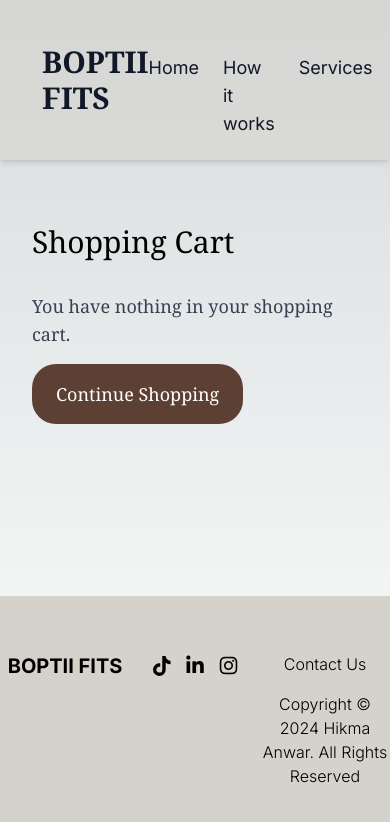
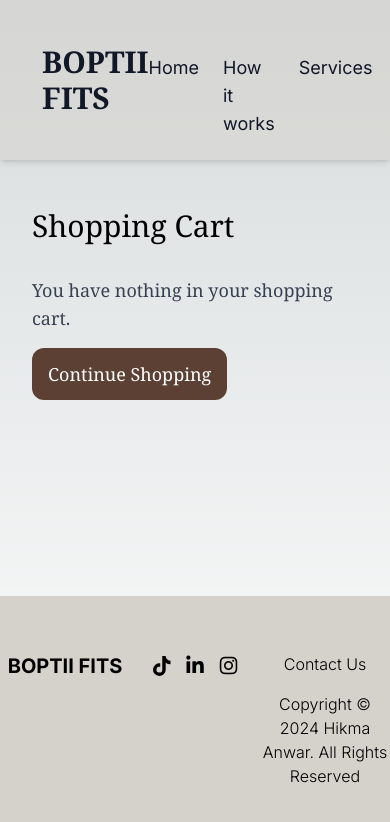
Before and after one commit to HikmaAnwar/boptii-fitss, a Next.js app: page /cart in a window 390 px wide. Shown: the top 822 px of the page. Built offline with nearby package versions, Linux system fonts and the light colour scheme.

Commit message:
fix; minor change

```diff
--- a/src/app/cart/page.jsx
+++ b/src/app/cart/page.jsx
@@ -11,15 +11,15 @@ const CartPage = () => {
   };
 
   return (
-    <div className="container mx-auto py-8">
-      <h1 className="text-3xl text-black mt-48 font-serif ml-8 mb-4">
+    <div className="container mx-auto py-8 px-4 sm:px-6 lg:px-8">
+      <h1 className="text-3xl text-black mt-44 font-serif ml-4 sm:ml-8 mb-4">
         Shopping Cart
       </h1>
       {cartItems.length > 0 ? (
         <div>
           <ul className="space-y-4">
             {cartItems.map((item, index) => (
-              <li key={index} className="p-4 border rounded shadow-md">
+              <li key={index} className="p-4 border rounded-lg shadow-md">
                 <h2 className="text-xl font-semibold">{item.name}</h2>
                 <p>{item.description}</p>
                 <p className="font-bold mt-2">${item.price}</p>
@@ -28,11 +28,11 @@ const CartPage = () => {
           </ul>
         </div>
       ) : (
-        <div className="text-gray-700 px-8 py-4 font-serif">
+        <div className="text-gray-700 px-4 sm:px-8 py-4 font-serif">
           <p className="text-lg">You have nothing in your shopping cart.</p>
           <button
             onClick={handleContinueShopping}
-            className="mt-4 bg-brown-dark text-white text-lg py-4 px-6 my-4 rounded-3xl hover:bg-brown-light transition"
+            className="mt-4 bg-brown-dark text-white text-lg py-3 px-4 sm:py-4 sm:px-6 rounded-xl hover:bg-brown-light transition"
           >
             Continue Shopping
           </button>
```
